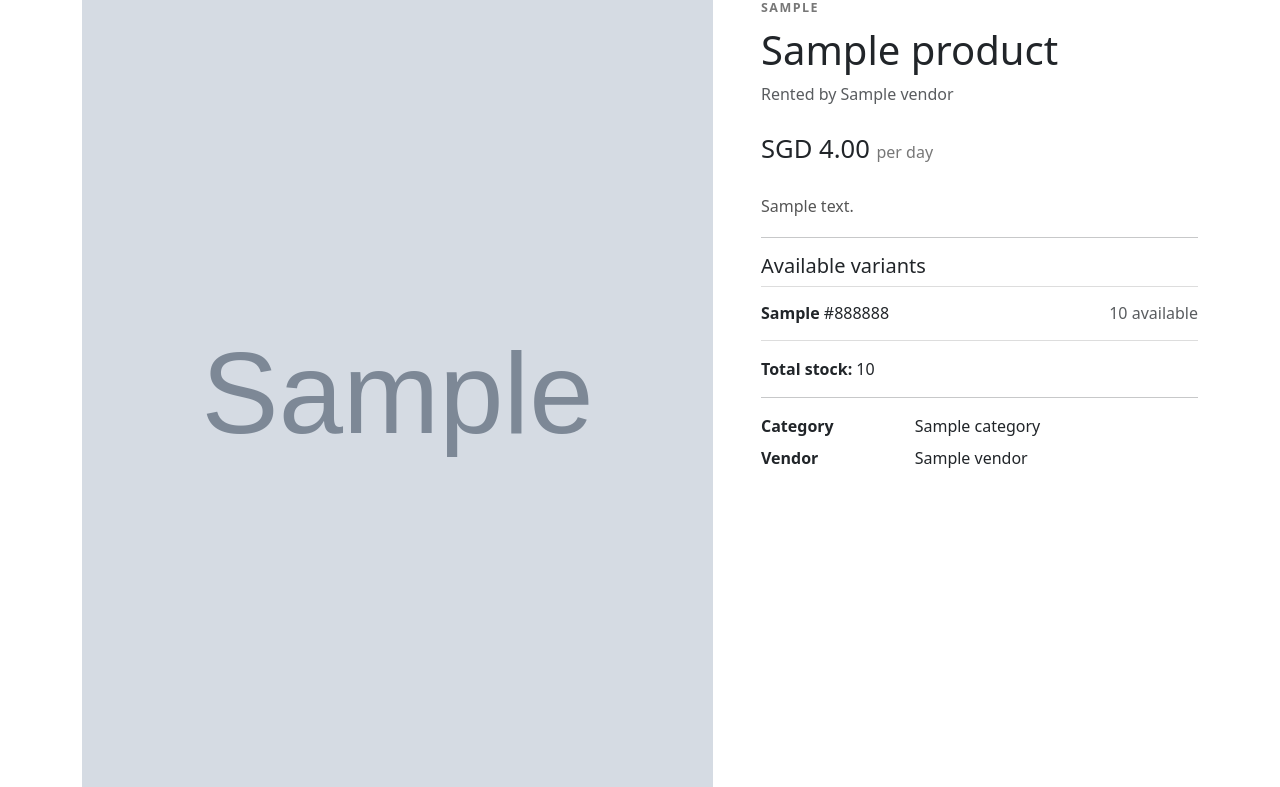
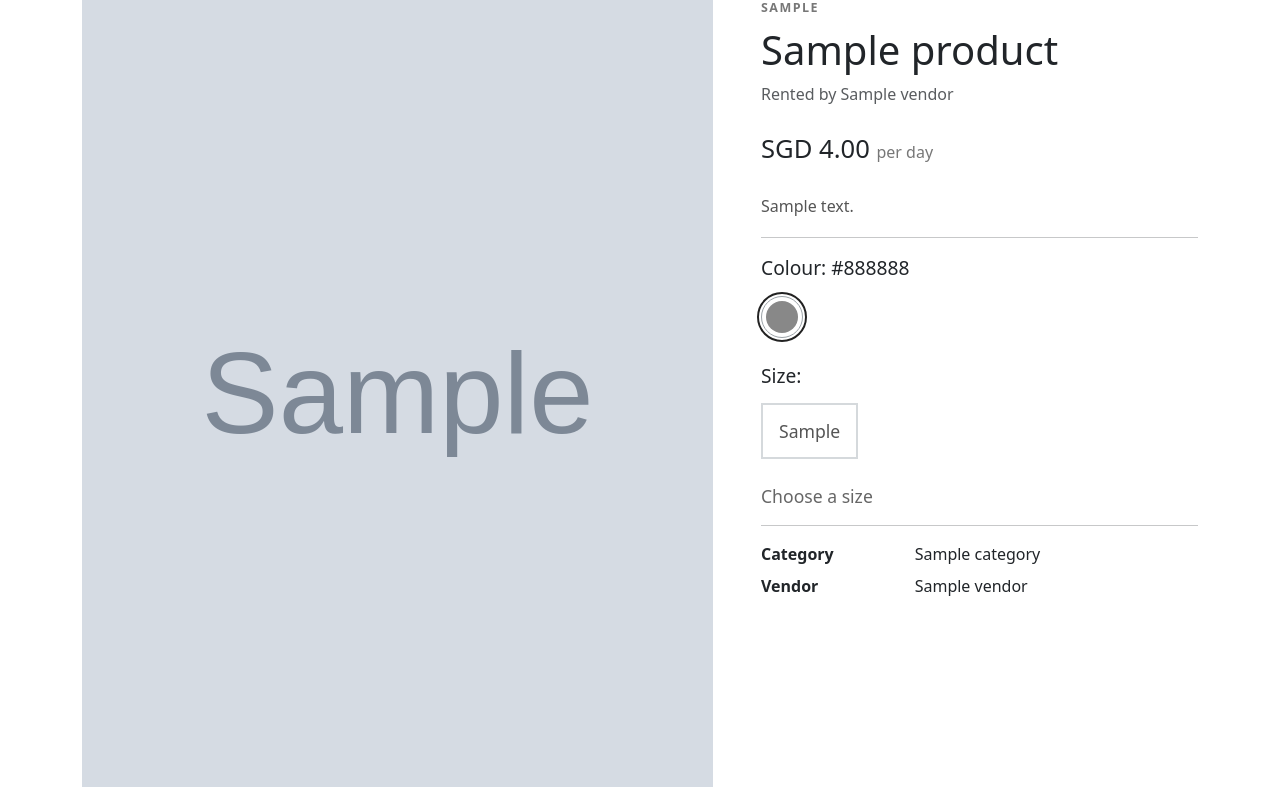
Before and after one commit to 12dinitrobenzene/is2108-clothing-store, a Django app: page /customer/products/1/ in a window 1280 px wide. Shown: the part 129-916 px from the top of the page. Run offline with Django 5.2, Linux system fonts and the light colour scheme; tables that the repository leaves empty hold one stand-in row (values such as "Sample post"); grey boxes marked "Sample" are stand-in pictures.

Commit message:
fix: added colour palletes that appear only if colours and stock are available

```diff
--- a/shop/models.py
+++ b/shop/models.py
@@ -1,7 +1,10 @@
-from django.db import models
 from decimal import Decimal
 
-from django.core.validators import MaxValueValidator, MinValueValidator
+from django.core.validators import (
+    MaxValueValidator,
+    MinValueValidator,
+    RegexValidator,
+)
 from django.db import models
 
 
@@ -97,6 +100,16 @@ class ProductVariant(models.Model):
     sku = models.CharField(max_length=64, unique=True)
     size = models.CharField(max_length=20)
     colour = models.CharField(max_length=50)
+    colour_hex = models.CharField(
+        max_length=7,
+        default="#A0A0A0",
+        validators=[
+            RegexValidator(
+                regex=r"^#[0-9A-Fa-f]{6}$",
+                message="Enter a colour such as #A9C77D.",
+            ),
+        ],
+    )
 
     # Physical stock owned, not date-specific rental availability.
     total_quantity = models.PositiveIntegerField(default=0)
--- a/shop/static/shop/css/site.css
+++ b/shop/static/shop/css/site.css
@@ -200,3 +200,65 @@ body {
         gap: 0.25rem;
     }
 }
+
+.variant-heading {
+    margin-bottom: 0.8rem;
+    font-size: 1.2rem;
+    font-weight: 500;
+}
+
+.colour-options,
+.size-options {
+    display: flex;
+    flex-wrap: wrap;
+    gap: 1rem;
+}
+
+.colour-swatch {
+    width: 42px;
+    height: 42px;
+    padding: 4px;
+    border: 1px solid #9ca3a8;
+    border-radius: 50%;
+    background: #fff;
+}
+
+.colour-swatch::before {
+    display: block;
+    width: 100%;
+    height: 100%;
+    border-radius: 50%;
+    background: var(--swatch-colour);
+    content: "";
+}
+
+.colour-swatch.is-selected {
+    outline: 2px solid #222;
+    outline-offset: 2px;
+}
+
+.size-option {
+    min-width: 64px;
+    height: 56px;
+    padding: 0.5rem 1rem;
+    border: 2px solid #d5d9dc;
+    background: #fff;
+    color: #555;
+    font-size: 1.1rem;
+}
+
+.size-option:hover,
+.size-option:focus-visible {
+    border-color: #777;
+}
+
+.size-option.is-selected {
+    border-color: #222;
+    background: #222;
+    color: #fff;
+}
+
+.stock-message {
+    color: #666;
+    font-size: 1.1rem;
+}
--- /dev/null
+++ b/shop/static/shop/js/site.js
@@ -0,0 +1,61 @@
+document.addEventListener("DOMContentLoaded", function () {
+    const pickers = document.querySelectorAll("[data-variant-picker]");
+
+    pickers.forEach(function (picker) {
+        const colourButtons = picker.querySelectorAll("[data-colour]");
+        const sizeButtons = picker.querySelectorAll("[data-size-option]");
+        const selectedColour = picker.querySelector("[data-selected-colour]");
+        const selectedSize = picker.querySelector("[data-selected-size]");
+        const stockMessage = picker.querySelector("[data-stock-message]");
+        const variantInput = picker.querySelector("[data-variant-input]");
+
+        function chooseColour(colour) {
+            colourButtons.forEach(function (button) {
+                const selected = button.dataset.colour === colour;
+
+                button.classList.toggle("is-selected", selected);
+                button.setAttribute("aria-pressed", String(selected));
+            });
+
+            sizeButtons.forEach(function (button) {
+                const matchesColour = button.dataset.colour === colour;
+
+                button.hidden = !matchesColour;
+                button.classList.remove("is-selected");
+                button.setAttribute("aria-pressed", "false");
+            });
+
+            selectedColour.textContent = colour;
+            selectedSize.textContent = "";
+            stockMessage.textContent = "Choose a size";
+            variantInput.value = "";
+        }
+
+        colourButtons.forEach(function (button) {
+            button.addEventListener("click", function () {
+                chooseColour(button.dataset.colour);
+            });
+        });
+
+        sizeButtons.forEach(function (button) {
+            button.addEventListener("click", function () {
+                sizeButtons.forEach(function (otherButton) {
+                    otherButton.classList.remove("is-selected");
+                    otherButton.setAttribute("aria-pressed", "false");
+                });
+
+                button.classList.add("is-selected");
+                button.setAttribute("aria-pressed", "true");
+
+                selectedSize.textContent = button.dataset.size;
+                stockMessage.textContent =
+                    button.dataset.stock + " in stock";
+                variantInput.value = button.dataset.variantId;
+            });
+        });
+
+        if (picker.dataset.defaultColour) {
+            chooseColour(picker.dataset.defaultColour);
+        }
+    });
+});
--- a/shop/templates/shop/customer/product_detail.html
+++ b/shop/templates/shop/customer/product_detail.html
@@ -104,30 +104,78 @@
 
             <hr>
 
-            <h2 class="h5">Available variants</h2>
+            <section
+                class="variant-picker"
+                data-variant-picker
+                data-default-colour="{{ default_colour }}"
+            >
+                {% if product.active_variants %}
+                    <fieldset class="mb-4">
+                        <legend class="variant-heading">
+                            Colour:
+                            <span data-selected-colour>
+                                {{ default_colour }}
+                            </span>
+                        </legend>
 
-            <div class="variant-list">
-                {% for variant in product.active_variants %}
-                    <div class="variant-row">
-                        <div>
-                            <strong>{{ variant.size }}</strong>
-                            <span>{{ variant.colour }}</span>
+                        <div class="colour-options">
+                            {% for colour in available_colours %}
+                                <button
+                                    type="button"
+                                    class="colour-swatch {% if colour.name == default_colour %}is-selected{% endif %}"
+                                    style="--swatch-colour: {{ colour.hex }};"
+                                    data-colour="{{ colour.name }}"
+                                    aria-label="Select {{ colour.name }}"
+                                    aria-pressed="{% if colour.name == default_colour %}true{% else %}false{% endif %}"
+                                >
+                                    <span class="visually-hidden">
+                                        {{ colour.name }}
+                                    </span>
+                                </button>
+                            {% endfor %}
                         </div>
+                    </fieldset>
 
-                        <span class="text-muted">
-                            {{ variant.total_quantity }} available
-                        </span>
-                    </div>
-                {% empty %}
+                    <fieldset class="mb-4">
+                        <legend class="variant-heading">
+                            Size:
+                            <span data-selected-size></span>
+                        </legend>
+
+                        <div class="size-options">
+                            {% for variant in product.active_variants %}
+                                <button
+                                    type="button"
+                                    class="size-option"
+                                    data-size-option
+                                    data-colour="{{ variant.colour }}"
+                                    data-size="{{ variant.size }}"
+                                    data-stock="{{ variant.total_quantity }}"
+                                    data-variant-id="{{ variant.id }}"
+                                    aria-pressed="false"
+                                    {% if variant.colour != default_colour %}hidden{% endif %}
+                                >
+                                    {{ variant.size }}
+                                </button>
+                            {% endfor %}
+                        </div>
+                    </fieldset>
+
+                    <p class="stock-message" data-stock-message>
+                        Choose a size
+                    </p>
+
+                    <input
+                        type="hidden"
+                        name="variant_id"
+                        data-variant-input
+                    >
+                {% else %}
                     <p class="text-muted">
-                        No variants are currently available.
+                        This product is currently unavailable.
                     </p>
-                {% endfor %}
-            </div>
-
-            <p class="mt-3">
-                <strong>Total stock:</strong> {{ total_stock }}
-            </p>
+                {% endif %}
+            </section>
 
             <hr>
 
--- a/shop/views.py
+++ b/shop/views.py
@@ -37,6 +37,27 @@ def product_detail(request, product_id):
         for variant in product.active_variants
     )
 
+    available_colours = []
+    seen_colours = set()
+
+    for variant in product.active_variants:
+        colour_key = variant.colour.strip().casefold()
+
+        if colour_key not in seen_colours:
+            seen_colours.add(colour_key)
+            available_colours.append(
+                {
+                    "name": variant.colour,
+                    "hex": variant.colour_hex,
+                }
+            )
+
+    default_colour = (
+        available_colours[0]["name"]
+        if available_colours
+        else ""
+    )
+
     return render(
         request,
         "shop/customer/product_detail.html",
@@ -44,6 +65,8 @@ def product_detail(request, product_id):
             "product": product,
             "related_products": related_products,
             "total_stock": total_stock,
+            "available_colours": available_colours,
+            "default_colour": default_colour,
         },
     )
 
@@ -84,7 +107,10 @@ def visible_products():
             "images",
             Prefetch(
                 "variants",
-                queryset=ProductVariant.objects.filter(is_active=True),
+                queryset=ProductVariant.objects.filter(
+                    is_active=True,
+                    total_quantity__gt=0,
+                ),
                 to_attr="active_variants",
             ),
         )
```
Also changed, not shown: media/products/2026/10/Screenshot_2026-01-18_at_10.26.25PM.png (added), shop/migrations/0002_productvariant_colour_hex.py (added).
